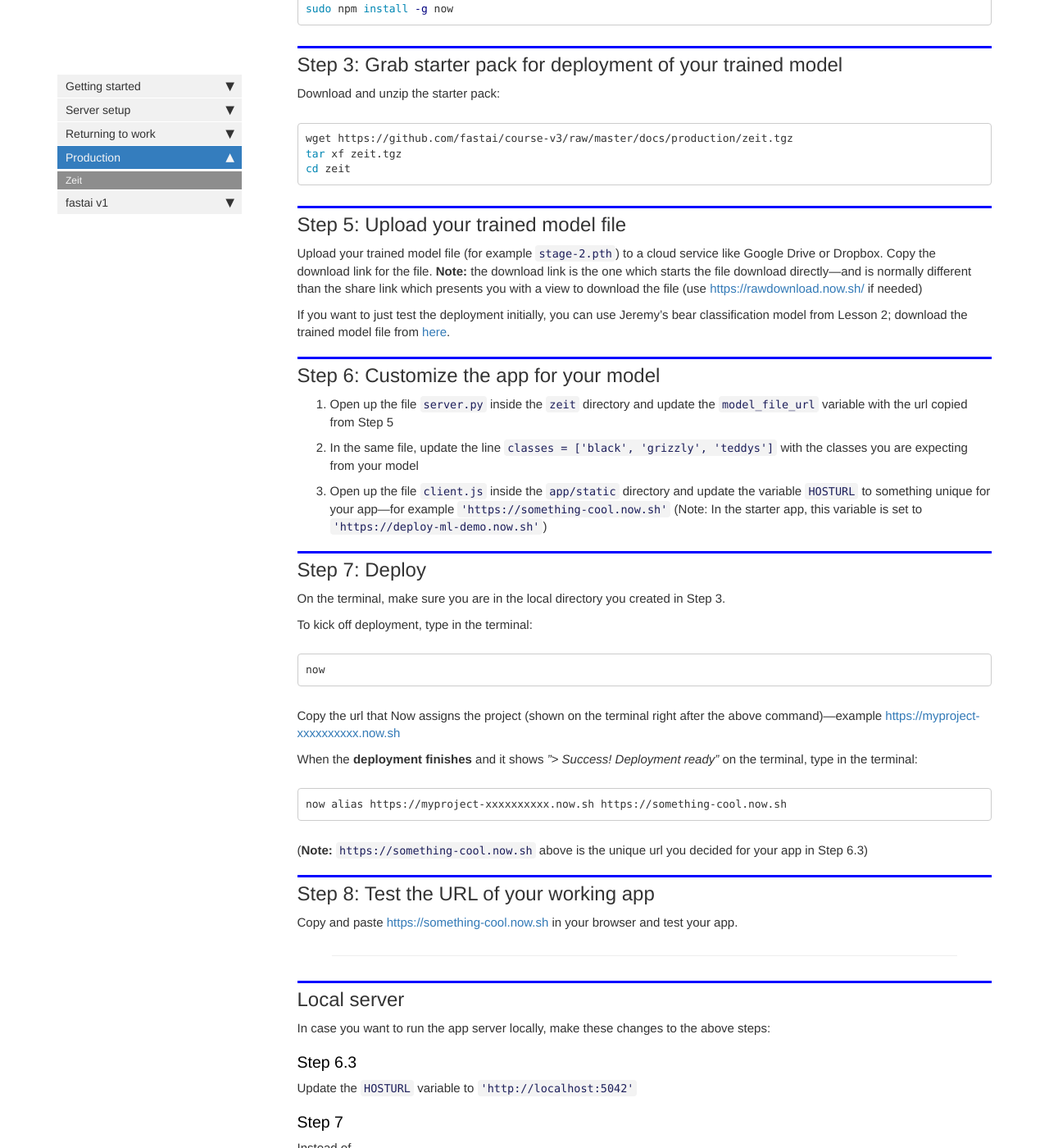
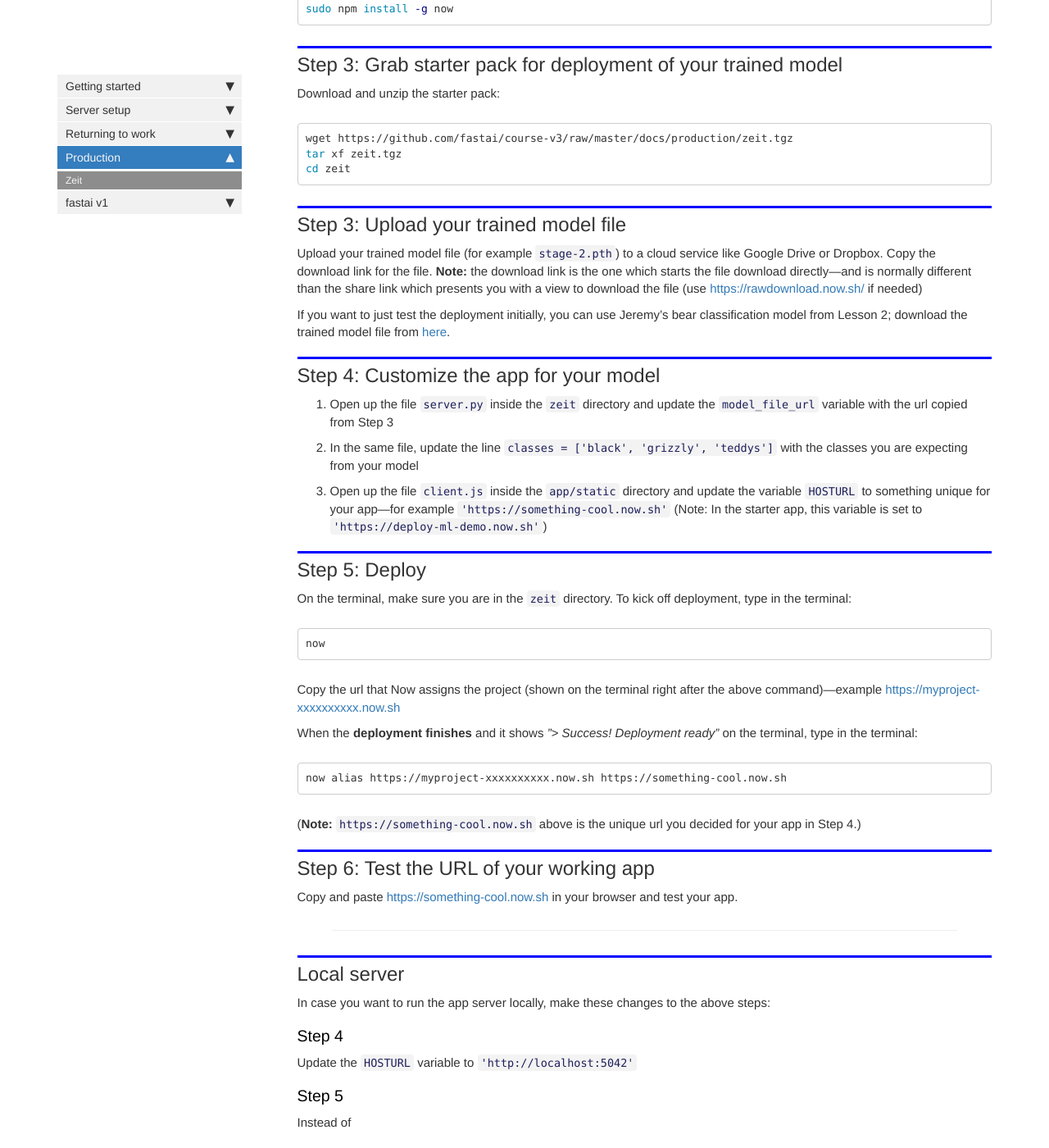
Before and after one commit to tamersalama/course-v3, a Jekyll site: the page built from docs/deployment_zeit.md, in a window 1280 px wide and 1400 px high, scrolled down 1440 px. Shown: the whole window at 82% size. Built offline with Jekyll 4.4.1, drawn with Linux system fonts in a browser that asks for light colours; nearby versions of some CDN libraries; comment, search, counter and statistics services are not loaded; some of the changed text lies outside the part shown.

Commit message:
zeit updates

````diff
--- a/docs/deployment_zeit.md
+++ b/docs/deployment_zeit.md
@@ -35,21 +35,21 @@ tar xf zeit.tgz
 cd zeit
 ```
 
-## Step 5: Upload your trained model file
+## Step 3: Upload your trained model file
 Upload your trained model file (for example `stage-2.pth`) to a cloud service like Google Drive or Dropbox. Copy the download link for the file. **Note:** the download link is the one which starts the file download directly&mdash;and is normally different than the share link which presents you with a view to download the file (use [https://rawdownload.now.sh/](https://rawdownload.now.sh/) if needed)
 
 If you want to just test the deployment initially, you can use Jeremy's bear classification model from Lesson 2; download the trained model file from [here](https://www.dropbox.com/s/y4kl2gv1akv7y4i/stage-2.pth?raw=1).
 
-## Step 6: Customize the app for your model
+## Step 4: Customize the app for your model
 
-1. Open up the file `server.py` inside the `zeit` directory and update the `model_file_url` variable with the url copied from Step 5
+1. Open up the file `server.py` inside the `zeit` directory and update the `model_file_url` variable with the url copied from Step 3
 1. In the same file, update the line `classes = ['black', 'grizzly', 'teddys']` with the classes you are expecting from your model
 1. Open up the file `client.js` inside the `app/static` directory and update the variable `HOSTURL` to something unique for your app&mdash;for example `'https://something-cool.now.sh'` (Note: In the starter app, this variable is set to `'https://deploy-ml-demo.now.sh'`)
 
-## Step 7: Deploy
-On the terminal, make sure you are in the local directory you created in Step 3.
+## Step 5: Deploy
 
-To kick off deployment, type in the terminal:
+On the terminal, make sure you are in the `zeit` directory. To kick off deployment, type in the terminal:
+
 ```bash
 now
 ```
@@ -60,9 +60,9 @@ When the **deployment finishes** and it shows *"> Success! Deployment ready"* on
 ```
 now alias https://myproject-xxxxxxxxxx.now.sh https://something-cool.now.sh
 ```
-(**Note:** `https://something-cool.now.sh` above is the unique url you decided for your app in Step 6.3)
+(**Note:** `https://something-cool.now.sh` above is the unique url you decided for your app in Step 4.)
 
-## Step 8: Test the URL of your working app
+## Step 6: Test the URL of your working app
 Copy and paste [https://something-cool.now.sh](https://something-cool.now.sh) in your browser and test your app.
 
 ---
@@ -70,18 +70,23 @@ Copy and paste [https://something-cool.now.sh](https://something-cool.now.sh) in
 ## Local server
 In case you want to run the app server locally, make these changes to the above steps:
 
-### Step 6.3
+### Step 4
 Update the `HOSTURL` variable to `'http://localhost:5042'`
 
-### Step 7
+### Step 5
+
 Instead of
+
 ```bash
 now
 ```
+
 type in the terminal:
+
 ```bash
 python app/server.py serve
 ```
 
-### Step 8
+### Step 6
+
 Copy and paste [http://localhost:5042/](http://localhost:5042/) in your browser and test your app.
````
